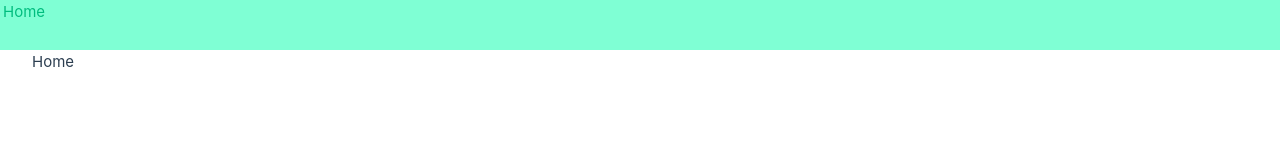
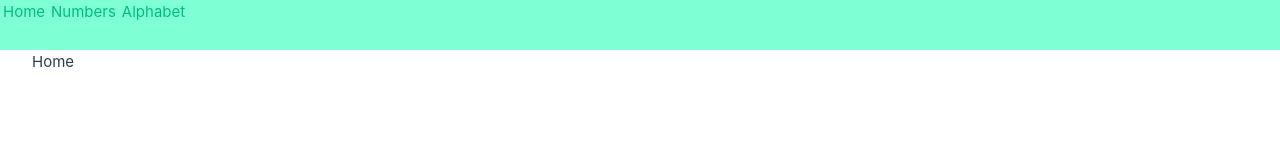
Before and after one commit to BritishWerewolf/random-picklist, a Vue app: page / in a window 1280 px wide. Shown: the top 160 px of the page. Built offline with nearby package versions, Linux system fonts and the light colour scheme.

Commit message:
Move lists to navigation menu.

```diff
--- a/src/App.vue
+++ b/src/App.vue
@@ -1,6 +1,11 @@
 <template>
     <nav>
         <RouterLink to="/">Home</RouterLink>
+        <RouterLink
+            v-for="list in listsStore.lists"
+            :to="`/list/${list.name}`"
+            :key="`/list/${list.name}`"
+        >{{ list.name }}</RouterLink>
     </nav>
 
     <div>
@@ -10,6 +15,9 @@
 
 <script setup lang="ts">
 import { RouterLink, RouterView } from 'vue-router';
+import { useListsStore } from '@/stores/lists';
+
+const listsStore = useListsStore();
 </script>
 
 <style>
--- a/src/views/ListView.vue
+++ b/src/views/ListView.vue
@@ -1,7 +1,4 @@
 <template>
-    <div class="w-52">
-        <RouterLink v-for="list in listsStore.lists" :to="`/list/${list.name}`">{{ list.name }}</RouterLink>
-    </div>
     <div>
         <h1>Random picker</h1>
         <h2>{{ $route.params.name }}</h2>
```
